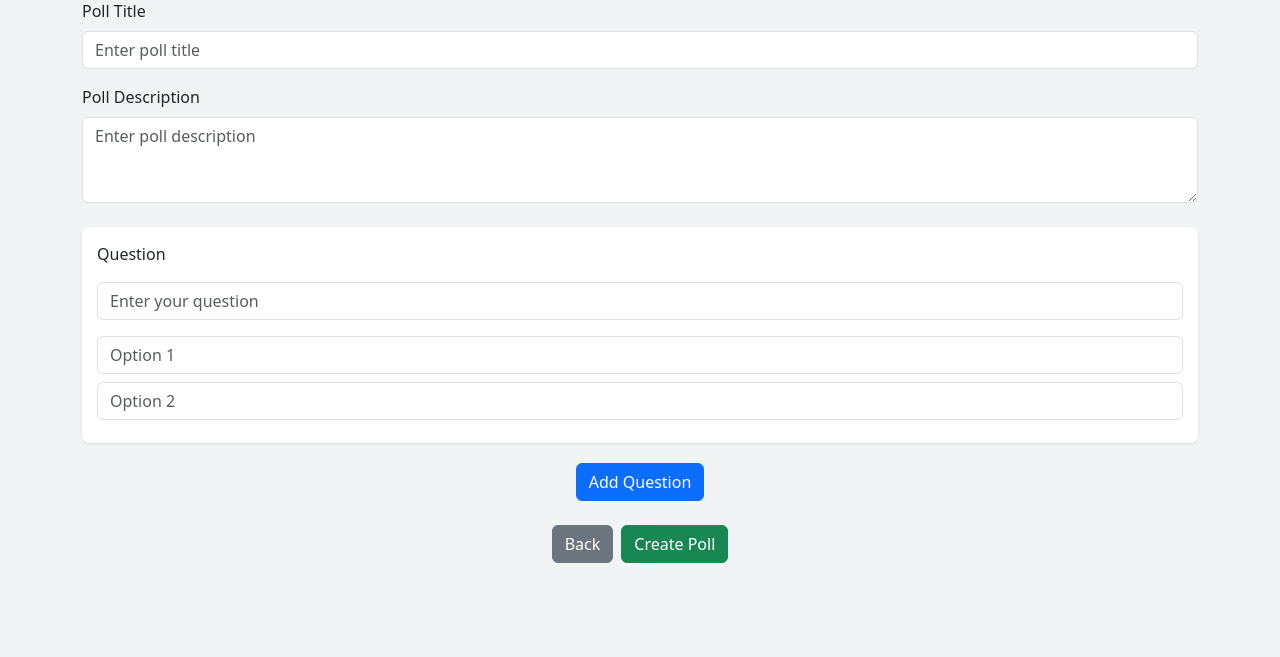
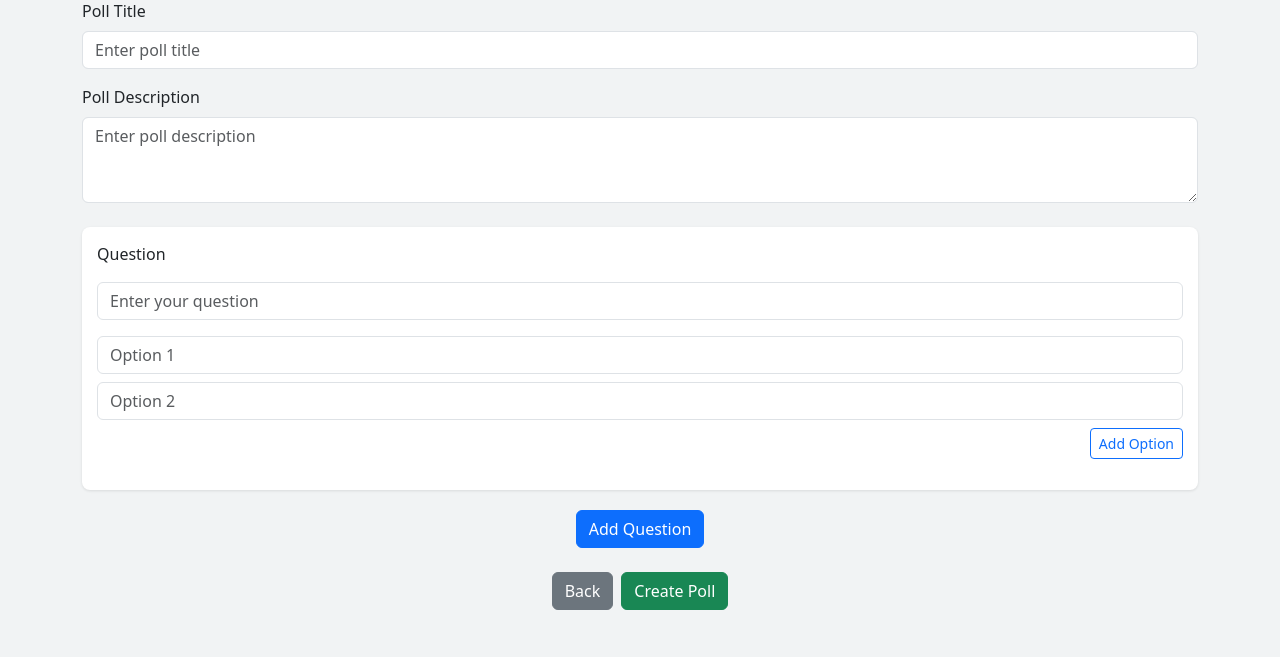
Before and after one commit to chungshing/INF2006-Project, a Flask app: page /create_poll in a window 1280 px wide. Shown: the part 143-800 px from the top of the page. Run offline with Flask 3, Linux system fonts and the light colour scheme.

Commit message:
Added missing add options under questions

```diff
--- a/templates/create_poll.html
+++ b/templates/create_poll.html
@@ -22,21 +22,22 @@
         </button>
       </div>
       <input type="text" class="form-control mb-3" name="questions[0][question]" placeholder="Enter your question" required>
+
       <div class="options-container">
         <div class="mb-2 position-relative option-block">
           <input type="text" class="form-control" name="questions[0][options][]" placeholder="Option 1" required>
-          <span class="delete-option d-none">
-            <i class="bi bi-x-circle-fill"></i>
-          </span>
+          <!-- Hide delete option if there's only one -->
+          <span class="delete-option d-none"><i class="bi bi-x-circle-fill"></i></span>
         </div>
         <div class="mb-2 position-relative option-block">
           <input type="text" class="form-control" name="questions[0][options][]" placeholder="Option 2" required>
-          <span class="delete-option d-none">
-            <i class="bi bi-x-circle-fill"></i>
-          </span>
+          <span class="delete-option d-none"><i class="bi bi-x-circle-fill"></i></span>
         </div>
       </div>
-      <!-- Removed the add option button -->
+      <!-- Add Option button for this question -->
+      <div class="text-end mb-3">
+        <button type="button" class="btn btn-outline-primary btn-sm add-option">Add Option</button>
+      </div>
     </div>
   </div>
 
@@ -59,7 +60,7 @@ document.addEventListener("DOMContentLoaded", function() {
   let questionIndex = 1;
   const questionsContainer = document.getElementById('questionsContainer');
 
-  // Function to create a new question card (with two default options)
+  // Function to create a new question card with two default options and an "Add Option" button.
   function createQuestionCard(index) {
     const div = document.createElement('div');
     div.classList.add('question-card');
@@ -75,34 +76,49 @@ document.addEventListener("DOMContentLoaded", function() {
       <div class="options-container">
         <div class="mb-2 position-relative option-block">
           <input type="text" class="form-control" name="questions[${index}][options][]" placeholder="Option 1" required>
-          <span class="delete-option d-none">
-            <i class="bi bi-x-circle-fill"></i>
-          </span>
+          <span class="delete-option d-none"><i class="bi bi-x-circle-fill"></i></span>
         </div>
         <div class="mb-2 position-relative option-block">
           <input type="text" class="form-control" name="questions[${index}][options][]" placeholder="Option 2" required>
-          <span class="delete-option d-none">
-            <i class="bi bi-x-circle-fill"></i>
-          </span>
+          <span class="delete-option d-none"><i class="bi bi-x-circle-fill"></i></span>
         </div>
+      </div>
+      <div class="text-end mb-3">
+        <button type="button" class="btn btn-outline-primary btn-sm add-option">Add Option</button>
       </div>
     `;
     return div;
   }
 
-  // Add a new question card when the Add Question button is clicked
+  // Event listener for Add Question button
   document.getElementById('addQuestion').addEventListener('click', function() {
     const newQuestionCard = createQuestionCard(questionIndex);
     questionsContainer.appendChild(newQuestionCard);
     questionIndex++;
   });
 
-  // Delegate deletion for question cards and option blocks
+  // Delegate event handling for adding options, deleting questions, and deleting options
   questionsContainer.addEventListener('click', function(e) {
+    // Add Option: insert a new option input inside the corresponding options container.
+    if (e.target.closest('.add-option')) {
+      const questionCard = e.target.closest('.question-card');
+      const optionsContainer = questionCard.querySelector('.options-container');
+      const qIndex = questionCard.getAttribute('data-index');
+      const optionCount = optionsContainer.querySelectorAll('.option-block').length;
+      const optionDiv = document.createElement('div');
+      optionDiv.classList.add('mb-2', 'position-relative', 'option-block');
+      optionDiv.innerHTML = `<input type="text" class="form-control" name="questions[${qIndex}][options][]" placeholder="Option ${optionCount + 1}" required>
+      <span class="delete-option"><i class="bi bi-x-circle-fill"></i></span>`;
+      optionsContainer.appendChild(optionDiv);
+    }
+
+    // Delete Question: remove the entire question card.
     if (e.target.closest('.delete-question')) {
       const questionCard = e.target.closest('.question-card');
       questionCard.remove();
     }
+
+    // Delete Option: remove an option input if more than one exists.
     if (e.target.closest('.delete-option')) {
       const optionBlock = e.target.closest('.option-block');
       const optionsContainer = optionBlock.parentElement;
@@ -112,7 +128,7 @@ document.addEventListener("DOMContentLoaded", function() {
     }
   });
 
-  // Toggle the visibility of delete buttons on question cards
+  // Toggle delete button visibility on question cards based on count
   function toggleDeleteQuestionButtons() {
     const questionCards = document.querySelectorAll('.question-card');
     questionCards.forEach(card => {
```
Also changed, not shown: templates/edit_poll.html (+20 -1 lines).
